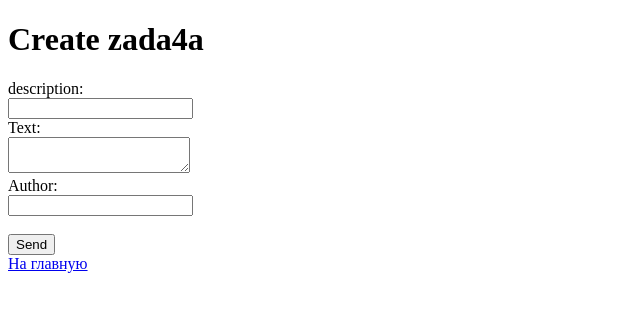
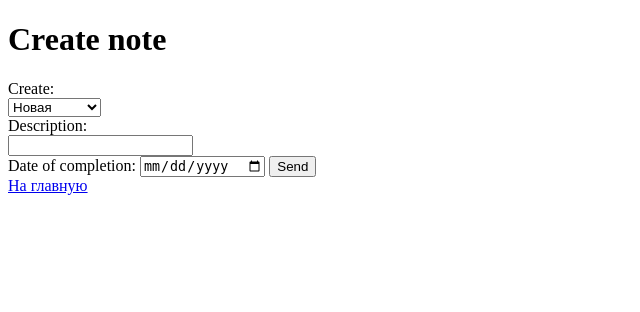
Before and after one commit to ErmekS/homework45, a Django app: page /sketch/add/ in a window 1280 px wide. Shown: the top 312 px of the page, without its empty margins (0-640 px from the left). Run offline with Django 4.2, Linux system fonts and the light colour scheme.

Commit message:
добавил вывод даты и изменил date_comletion в models

```diff
--- a/webapp/models.py
+++ b/webapp/models.py
@@ -7,7 +7,7 @@ class Sketchpad(models.Model):
     description = models.TextField(max_length=2000, null=False, blank=False, verbose_name="Описание")
     status = models.CharField(max_length=20, choices=STATUS_CHOICES, default=STATUS_CHOICES[0][0], verbose_name="Статус")
     created_note = models.DateField(auto_now_add=True, verbose_name="Дата создания")
-    date_of_completion = models.DateField(auto_now=True, verbose_name="Дата выполнения")
+    date_of_completion = models.DateField(null=True, blank=True, verbose_name="Дата выполнения")
 
     def __str__(self):
         return f"{self.id}. {self.description}: {self.status} {self.date_of_completion}"
--- a/webapp/templates/create.html
+++ b/webapp/templates/create.html
@@ -6,17 +6,23 @@
 </head>
 <body>
 
-<h1>Create zada4a</h1>
+<h1>Create note</h1>
 
 <form action="/sketch/add/" method="post">
     {% csrf_token %}
-    <label>description:</label><br/>
+    <label>Create:</label><br/>
+    <select name="status">
+        {% for value, status in statuses %}
+            <option value="{{ value }}">{{ status }}</option>
+        {% endfor %}
+    </select>
+    <br/>
+    <label>Description:</label><br/>
     <input type="text" name="description"/><br/>
-    <label>Text:</label><br/>
-    <textarea name="status"></textarea><br/>
-    <label>Author:</label><br/>
-    <input type="text" name="date_of_completion"/><br/>
-    <br/>
+
+    <label for="date_of_completion">Date of completion:</label>
+    <input type="date" id="date_of_completion" name="date_of_completion">
+
     <input type="submit" value="Send"/>
 </form>
 <a href="/">На главную</a>
--- a/webapp/templates/index.html
+++ b/webapp/templates/index.html
@@ -15,9 +15,11 @@
 <h1>Список задач</h1>
 
 {% for sketchpad in sketchpads %}
-    <h3>{{ sketchpad.description }}</h3><p>{{ sketchpad.get_status_display }}</p>
-
+    <h3> DESCRIPTION: {{ sketchpad.description }}</h3>
+    <p>STATUS: {{ sketchpad.get_status_display }} </p>
+    <p>DATE OF COMPLETION: {{ sketchpad.date_of_completion }}</p>
     <p><a href="sketch/?pk={{ sketchpad.pk }}">Подробнее</a></p>
+    <h2> =============== </h2>
 {% endfor %}
 
 </body>
--- a/webapp/views.py
+++ b/webapp/views.py
@@ -1,13 +1,14 @@
 from django.shortcuts import render
 
 # Create your views here.
-from webapp.models import Sketchpad
+from webapp.models import Sketchpad, STATUS_CHOICES
 
 
 def index_view(request):
     sketchpads = Sketchpad.objects.order_by("date_of_completion")
     context = {"sketchpads": sketchpads}
     return render(request, "index.html", context)
+
 
 def sketchpad_view(request):
     pk = request.GET.get("pk")
@@ -17,11 +18,17 @@ def sketchpad_view(request):
 
 def create_sketchpad(request):
     if request.method == "GET":
-        return render(request, "create.html")
+        return render(request, "create.html", {"statuses": STATUS_CHOICES})
     else:
         description = request.POST.get("description")
         status = request.POST.get("status")
         date_of_completion = request.POST.get("date_of_completion")
-        new_sketchpad = Sketchpad.objects.create(description=description, status=status, date_of_completion=date_of_completion)
-        context = {"sketchpad": new_sketchpad}
-        return render(request, "sketchpad_view.html", context)
+        if date_of_completion == '':
+            date_of_completion = "2012-12-12"
+            new_sketchpad = Sketchpad.objects.create(description=description, status=status, date_of_completion=date_of_completion)
+            context = {"sketchpad": new_sketchpad}
+            return render(request, "sketchpad_view.html", context)
+        else:
+            new_sketchpad = Sketchpad.objects.create(description=description, status=status,date_of_completion=date_of_completion)
+            context = {"sketchpad": new_sketchpad}
+            return render(request, "sketchpad_view.html", context)
```
Also changed, not shown: webapp/migrations/0003_alter_sketchpad_date_of_completion.py (added).
